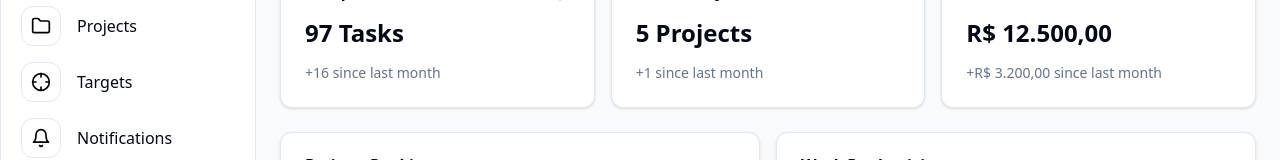
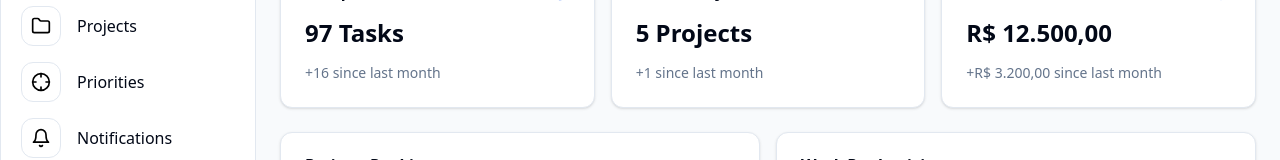
Before and after one commit to arthurmousinho/selffy, a React (Vite) app in the folder web/: page /dashboard in a window 1280 px wide. Shown: the part 142-302 px from the top of the page. Built offline with nearby package versions, Linux system fonts and the light colour scheme.

Commit message:
refactor: renames Targets component to Priorities

```diff
--- a/web/src/components/global/header.tsx
+++ b/web/src/components/global/header.tsx
@@ -29,7 +29,7 @@ export function Header() {
           '/notifications': 'Notifications',
           '/profile': 'Profile',
           '/settings': 'Settings',
-          '/targets': 'Targets',
+          '/priorities': 'Priorities',
         };
 
         return titles[pathname] || titles[mainRoute];
--- a/web/src/components/global/sidebar.tsx
+++ b/web/src/components/global/sidebar.tsx
@@ -14,7 +14,7 @@ import { NavLink } from "react-router-dom";
 const sidebarLinks = [
     { to: '/dashboard', label: 'Dashboard', icon: <Home size={20} className="text-black" /> },
     { to: '/projects', label: 'Projects', icon: <Folder size={20} className="text-black" /> },
-    { to: '/targets', label: 'Targets', icon: <Crosshair size={20} className="text-black" /> },
+    { to: '/priorities', label: 'Priorities', icon: <Crosshair size={20} className="text-black" /> },
     { to: '/notifications', label: 'Notifications', icon: <Bell size={20} className="text-black" /> },
     { to: '/settings', label: 'Settings', icon: <Settings size={20} className="text-black" /> },
     { to: '/auth/signin', label: 'Exit', icon: <LogOut size={20} className="text-black" /> },
--- a/web/src/pages/target/targets.tsx
+++ b/web/src/pages/priorities/priorities.tsx
@@ -2,7 +2,7 @@ import { HighPriorityTasks } from "@/components/tasks/high-priority-tasks";
 import { MediumPriorityTasks } from "@/components/tasks/medium-priority-tasks";
 import { LowPriorityTasks } from "@/components/tasks/low-priority-tasks";
 
-export function Targets() {
+export function Priorities() {
     return (
         <main className="space-y-4">
             <HighPriorityTasks />
--- a/web/src/routes/router.tsx
+++ b/web/src/routes/router.tsx
@@ -13,7 +13,7 @@ import { ProjectDetails } from "@/pages/projects/project-details";
 import { AdminLayout } from "@/layouts/adminLayout";
 import { AdminUsers } from "@/pages/admin/admin-users";
 import { AdminDashboard } from "@/pages/admin/admin-dashboard";
-import { Targets } from "@/pages/target/targets";
+import { Priorities } from "@/pages/priorities/priorities";
 
 export const ROUTER = createBrowserRouter([
     {
@@ -23,7 +23,7 @@ export const ROUTER = createBrowserRouter([
             { path: '', element: <Navigate to={'/dashboard'} /> },
             { path: 'dashboard', element: <Dashboard /> },
             { path: 'projects', element: <Projects /> },
-            { path: 'targets', element: <Targets /> },
+            { path: 'priorities', element: <Priorities /> },
             { path: 'projects/:id', element: <ProjectDetails /> },
             { path: 'notifications', element: <Notifications /> },
             { path: 'settings', element: <Settings /> },
```
